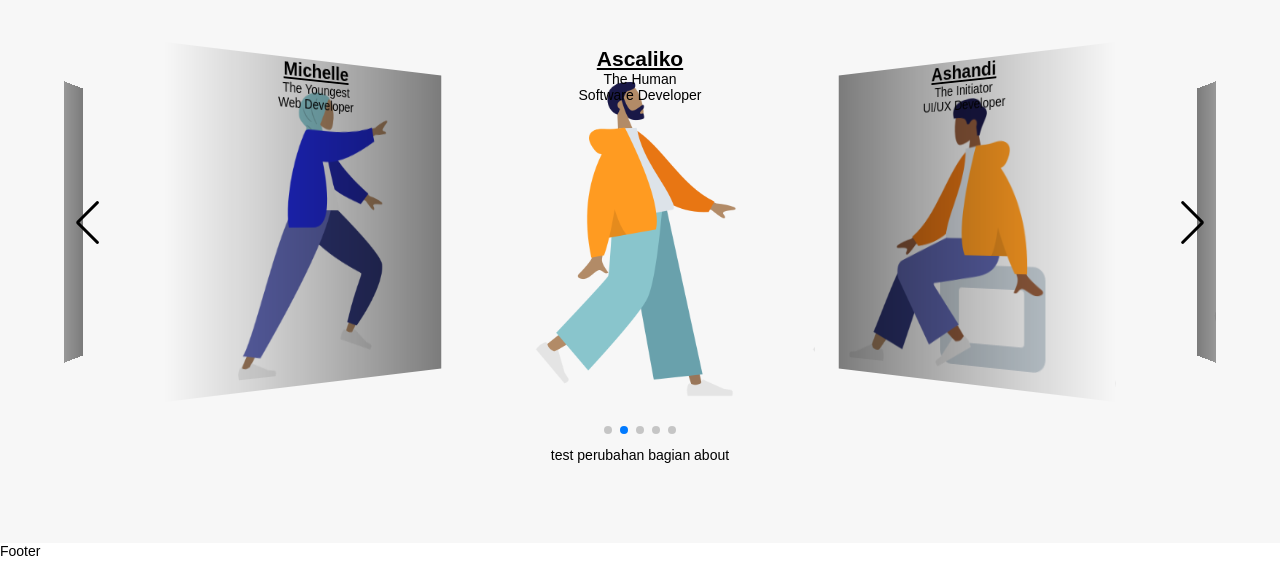
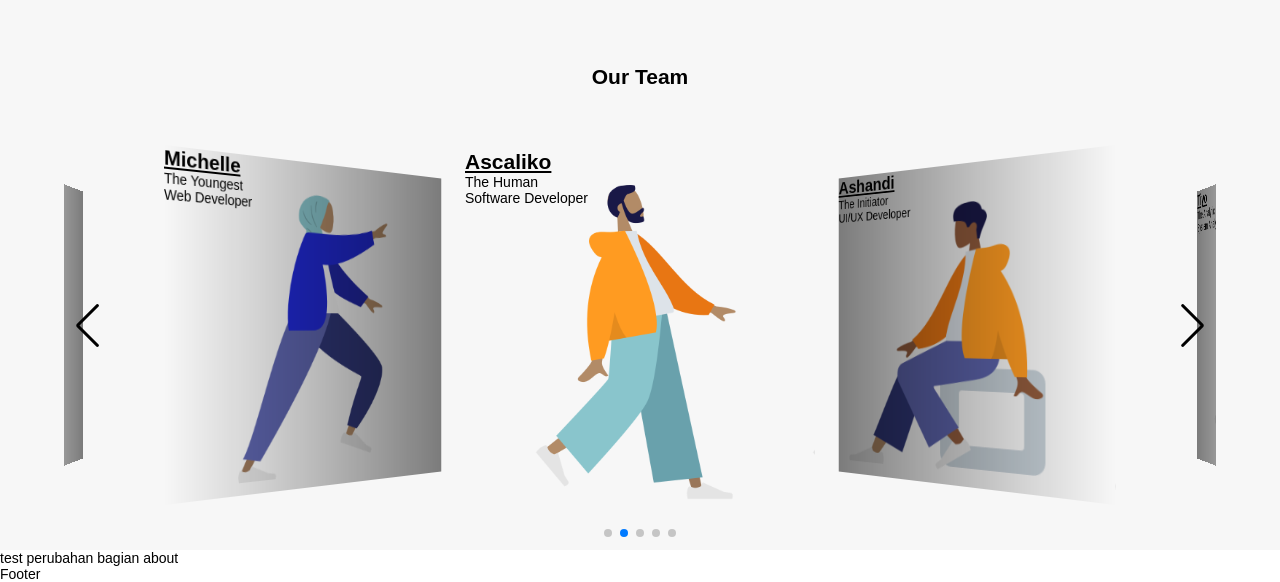
Before and after one commit to ascali/B23_DTS20, a plain HTML site: page index.html in a window 1280 px wide. Shown: the part 1236-1818 px from the top of the page. Before the commit the page ends 1795 px from the top, so only its background shows below. Drawn offline with Linux system fonts and the light colour scheme.

Commit message:
bug image in our project and update css our team

```diff
--- a/assets/css/stylesheet.css
+++ b/assets/css/stylesheet.css
@@ -51,8 +51,13 @@ a {
   margin: 0 auto;
 }
 
+.our-team {
+	background: #f7f7f7;
+}
+
 .title-center-h2 {
 	text-align: center;
+    padding: 1%;
 }
 
 .swiper-container {
--- a/index.html
+++ b/index.html
@@ -53,13 +53,14 @@
             <img class="img-3">
           </div>
           <div class="image">
-            <img class="img-4"
+            <img class="img-4">
           </div>
           <div class="clear"></div>
         </div>
     </div>
     <!-- liko -->
     <div class="our-team">
+      <div class="container">
         <h2 class="title-center-h2">Our Team</h2>
         <!-- Swiper -->
         <div class="swiper-container">
@@ -107,6 +108,7 @@
           <div class="swiper-button-next swiper-button-white"></div>
         </div>
       </div>
+    </div>
     <!-- bang tiyo -->
     <div class="about">
       test perubahan bagian about
```
Lines whose indentation alone changed are shown as unchanged.
